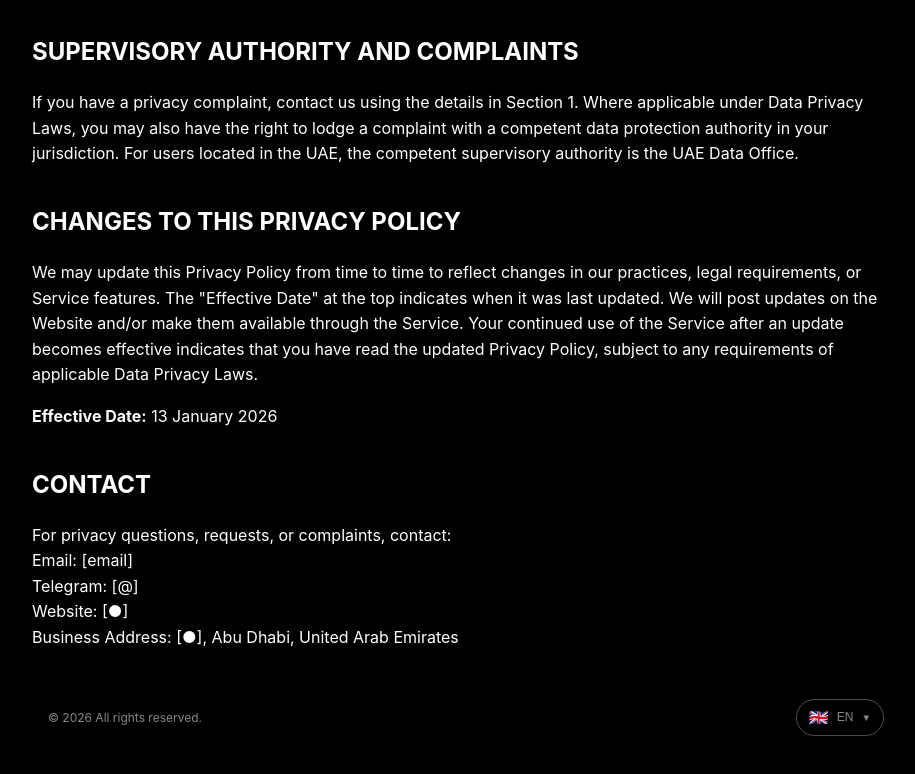
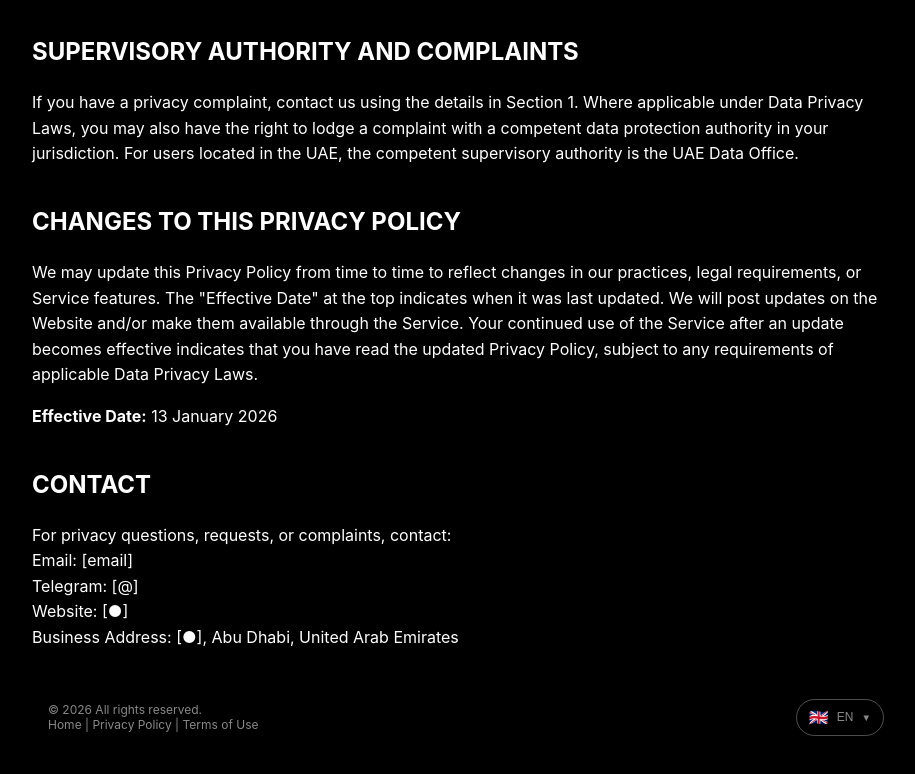
Before and after one commit to collage-tech/landing, a plain HTML site: page privacy-policy.html in a window 1280 px wide. Shown: the part 10424-11198 px from the top of the page, without its empty margins (174-1089 px from the left). Drawn offline with Linux system fonts and the light colour scheme.

Commit message:
Remove 'Collage' from page titles and standardize footer
- Removed '- Collage' suffix from Privacy Policy and Terms of Use page titles
- Updated og:title and twitter:title meta tags accordingly
- Added consistent footer links (Home, Privacy Policy, Terms of Use) to both policy pages

```diff
--- a/privacy-policy.html
+++ b/privacy-policy.html
@@ -9,19 +9,19 @@
     <!-- Open Graph / Facebook -->
     <meta property="og:type" content="website">
     <meta property="og:url" content="https://collage.tg/privacy-policy">
-    <meta property="og:title" content="Privacy Policy - Collage">
+    <meta property="og:title" content="Privacy Policy">
     <meta property="og:description" content="Privacy Policy for Collage - AI-powered photo collage application.">
 
     <!-- Twitter -->
     <meta name="twitter:card" content="summary">
     <meta name="twitter:url" content="https://collage.tg/privacy-policy">
-    <meta name="twitter:title" content="Privacy Policy - Collage">
+    <meta name="twitter:title" content="Privacy Policy">
     <meta name="twitter:description" content="Privacy Policy for Collage - AI-powered photo collage application.">
 
     <!-- Canonical URL -->
     <link rel="canonical" href="https://collage.tg/privacy-policy">
 
-    <title>Privacy Policy - Collage</title>
+    <title>Privacy Policy</title>
     <link rel="icon" type="image/png" href="images/favicon.svg">
     <link rel="stylesheet" href="style.css?v=2">
 </head>
@@ -472,6 +472,13 @@
         <footer class="footer">
             <div class="footer-left">
                 <span data-i18n="footerCopyright">© 2026 All rights reserved.</span>
+                <div class="footer-links">
+                    <a href="index.html" class="footer-link">Home</a>
+                    <span class="footer-link-separator">|</span>
+                    <a href="privacy-policy" class="footer-link">Privacy Policy</a>
+                    <span class="footer-link-separator">|</span>
+                    <a href="terms-of-use" class="footer-link">Terms of Use</a>
+                </div>
             </div>
             <div class="footer-right">
                 <div class="language-switcher" id="language-switcher">
```
Also changed, not shown: terms-of-use.html (+10 -3 lines).
